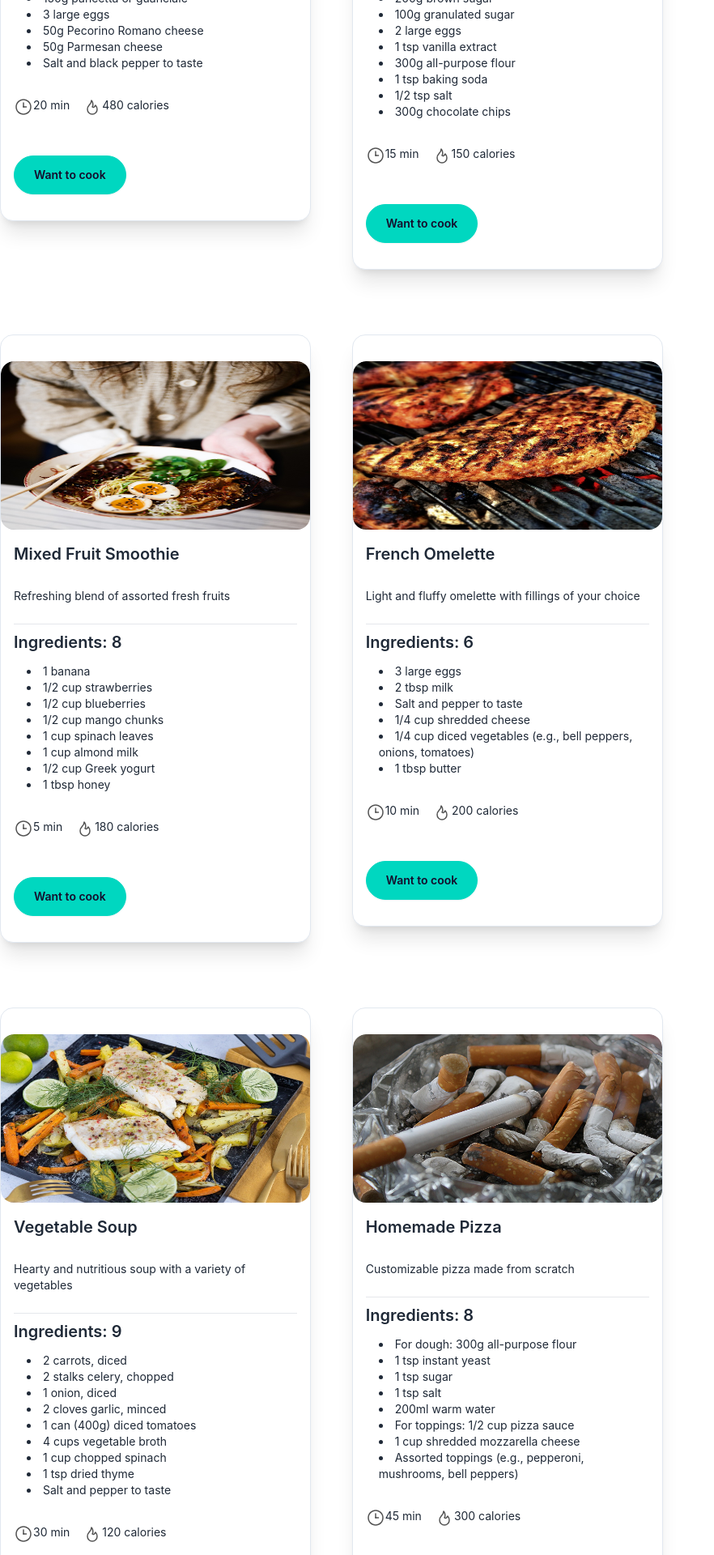
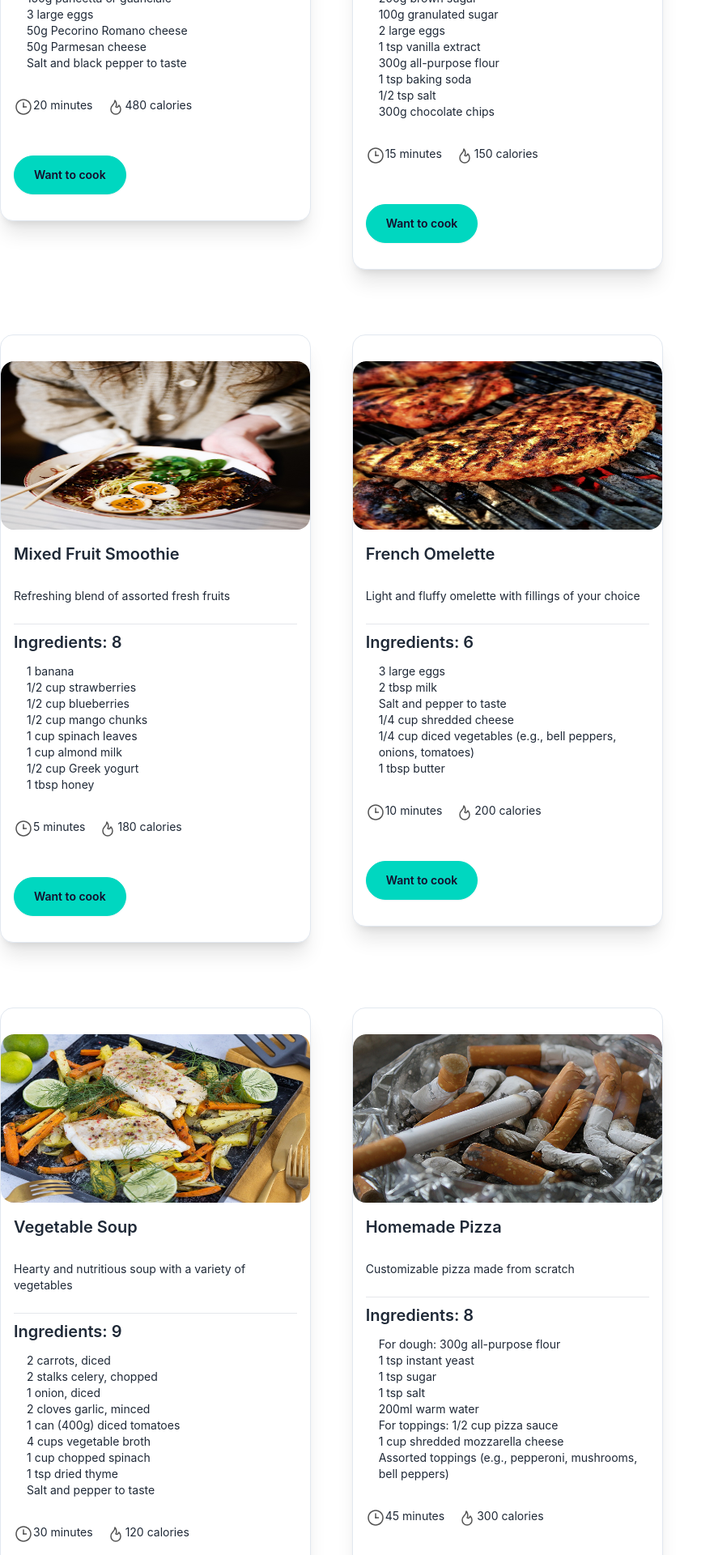
Before and after one commit to ariful2o/Chefs-Table-client, a React (Vite) app: page / in a window 1280 px wide. Shown: the part 1460-3380 px from the top of the page at 81% size, without its empty margins (0-882 px from the left). Built offline with nearby package versions, Linux system fonts and the light colour scheme.

Commit message:
tost show

```diff
--- a/package.json
+++ b/package.json
@@ -11,7 +11,8 @@
   },
   "dependencies": {
     "react": "^18.2.0",
-    "react-dom": "^18.2.0"
+    "react-dom": "^18.2.0",
+    "react-toastify": "^10.0.5"
   },
   "devDependencies": {
     "@types/react": "^18.2.66",
--- a/public/resepe.json
+++ b/public/resepe.json
@@ -1,7 +1,7 @@
 [
   {
     "recipe_image": "./images/Rectangle 20170 (1).png",
-    "recipe_id": "001",
+    "recipe_id": 1,
     "recipe_name": "Spaghetti Carbonara",
     "short_description": "Classic Italian pasta dish with creamy sauce",
     "ingredients": [
@@ -12,12 +12,12 @@
       "50g Parmesan cheese",
       "Salt and black pepper to taste"
     ],
-    "preparing_time": "20 min",
-    "calories": "480 calories"
+    "preparing_time": 20,
+    "calories": 480
   },
   {
     "recipe_image": "./images/Rectangle 20170.png",
-    "recipe_id": "002",
+    "recipe_id": 2,
     "recipe_name": "Chocolate Chip Cookies",
     "short_description": "Homemade cookies loaded with chocolate chips",
     "ingredients": [
@@ -31,12 +31,12 @@
       "1/2 tsp salt",
       "300g chocolate chips"
     ],
-    "preparing_time": "15 min",
-    "calories": "150 calories"
+    "preparing_time": 15,
+    "calories": 150
   },
   {
     "recipe_image": "./images/ramen-7238665_1280.jpg",
-    "recipe_id": "003",
+    "recipe_id": 3,
     "recipe_name": "Mixed Fruit Smoothie",
     "short_description": "Refreshing blend of assorted fresh fruits",
     "ingredients": [
@@ -49,12 +49,12 @@
       "1/2 cup Greek yogurt",
       "1 tbsp honey"
     ],
-    "preparing_time": "5 min",
-    "calories": "180 calories"
+    "preparing_time": 5,
+    "calories": 180
   },
   {
     "recipe_image": "./images/meat-123668_1280.jpg",
-    "recipe_id": "004",
+    "recipe_id": 4,
     "recipe_name": "French Omelette",
     "short_description": "Light and fluffy omelette with fillings of your choice",
     "ingredients": [
@@ -65,12 +65,12 @@
       "1/4 cup diced vegetables (e.g., bell peppers, onions, tomatoes)",
       "1 tbsp butter"
     ],
-    "preparing_time": "10 min",
-    "calories": "200 calories"
+    "preparing_time": 10,
+    "calories": 200
   },
   {
     "recipe_image": "./images/fish-8031138_1280.jpg",
-    "recipe_id": "005",
+    "recipe_id": 5,
     "recipe_name": "Vegetable Soup",
     "short_description": "Hearty and nutritious soup with a variety of vegetables",
     "ingredients": [
@@ -84,12 +84,12 @@
       "1 tsp dried thyme",
       "Salt and pepper to taste"
     ],
-    "preparing_time": "30 min",
-    "calories": "120 calories"
+    "preparing_time": 30,
+    "calories": 120
   },
   {
     "recipe_image": "./images/cigarettes-83571_1280.jpg",
-    "recipe_id": "006",
+    "recipe_id": 6,
     "recipe_name": "Homemade Pizza",
     "short_description": "Customizable pizza made from scratch",
     "ingredients": [
@@ -102,7 +102,7 @@
       "1 cup shredded mozzarella cheese",
       "Assorted toppings (e.g., pepperoni, mushrooms, bell peppers)"
     ],
-    "preparing_time": "45 min",
-    "calories": "300 calories"
+    "preparing_time": 45,
+    "calories": 300
   }
 ]
--- a/src/App.jsx
+++ b/src/App.jsx
@@ -22,7 +22,7 @@ function App() {
     setCurrentlyCook([...currentlyCook,addItem]);
     //remove cookitem list
     setCookitem(cookitem.filter((item) => item.id!== addItem.id));
-    console.log(currentlyCook.length)
+    // console.log(currentlyCook.length)
     setCookSerial(cookSerial+1)
   }
 
--- a/src/Components/Cards/Cards.jsx
+++ b/src/Components/Cards/Cards.jsx
@@ -3,12 +3,20 @@ import Card from "../card/Card";
 
 export default function Cards({ handleCookTiem }) {
   const [cards, setCards] = useState([]);
-  // console.log(cards)
+
   useEffect(() => {
     fetch("../../../public/resepe.json")
       .then((res) => res.json())
       .then((data) => setCards(data));
   }, []);
+
+  const handleSelect = (id) => {
+    const updatedCards = cards.map(card =>
+      card.recipe_id === id ? { ...card, selected: !card.selected } : card
+    );
+    setCards(updatedCards);
+    handleCookTiem(updatedCards.find(card => card.recipe_id === id));
+  };
   return (
     <div className="grid lg:grid-cols-2 grid-cols-1 mt-10 gap-4 w-full lg:w-4/6">
       {cards.map((card) => {
@@ -17,6 +25,7 @@ export default function Cards({ handleCookTiem }) {
             key={card.id}
             card={card}
             handleCookTiem={handleCookTiem}
+            handleSelect={handleSelect}
           ></Card>
         );
       })}
--- a/src/Components/CookSummary/WantCook/ShowCookItem/ShowCookItem.jsx
+++ b/src/Components/CookSummary/WantCook/ShowCookItem/ShowCookItem.jsx
@@ -10,8 +10,8 @@ export default function ShowCookItem({ item ,handleCurrentlyCook,}) {
       <tr>
         <th><img src={icon8} alt="" /></th>
         <td>{recipe_name}</td>
-        <td>{preparing_time}</td>
-        <td>{calories}</td>
+        <td>{preparing_time} minutes</td>
+        <td>{calories} calories</td>
         <td>
           <button onClick={()=>handleCurrentlyCook(item,id)} className="btn btn-accent text-[#150B2B] rounded-[50px] px-6">
             Preparing
--- a/src/Components/CurrentlyCook/CurrentlyCook.jsx
+++ b/src/Components/CurrentlyCook/CurrentlyCook.jsx
@@ -1,5 +1,6 @@
 import React from "react";
 import CurrentlyCookShow from "./CurrentlyCookShow/CurrentlyCookShow"
+import TotalCalMin from "./CurrentlyCookShow/TotalCalMin/TotalCalMin";
 export default function CurrentlyCook({currentlyCook,cookSerial}) {
     // console.log(currentlyCook)
   return (
@@ -29,6 +30,7 @@ export default function CurrentlyCook({currentlyCook,cookSerial}) {
                   )
                 })
             }
+            <TotalCalMin currentlyCook={currentlyCook}></TotalCalMin>
         </table>
       </div>
     </div>
--- a/src/Components/CurrentlyCook/CurrentlyCookShow/CurrentlyCookShow.jsx
+++ b/src/Components/CurrentlyCook/CurrentlyCookShow/CurrentlyCookShow.jsx
@@ -9,8 +9,8 @@ export default function CurrentlyCookShow({ item }) {
       <tr>
         <th></th>
         <td>{recipe_name}</td>
-        <td>{preparing_time}</td>
-        <td>{calories}</td>
+        <td>{preparing_time} minutes</td>
+        <td>{calories} calories</td>
      </tr>
     </tbody>
   );
--- /dev/null
+++ b/src/Components/CurrentlyCook/CurrentlyCookShow/TotalCalMin/TotalCalMin.jsx
@@ -0,0 +1,19 @@
+import React from "react";
+
+export default function TotalCalMin({currentlyCook}) {
+    for (const item of currentlyCook) {
+
+        console.log(item)
+    }
+  return (
+    <div>
+      <hr />
+      {/* <tr>
+        <th></th>
+        <td></td>
+        <td>{preparing_time} minutes</td>
+        <td>{calories} calories</td>
+      </tr> */}
+    </div>
+  );
+}
--- a/src/Components/card/Card.jsx
+++ b/src/Components/card/Card.jsx
@@ -1,4 +1,6 @@
-import React from "react";
+import React, { useState } from "react";
+import { toast, ToastContainer } from "react-toastify";
+import "react-toastify/dist/ReactToastify.css";
 import clock from "../../../public/icons/Frame (2).svg";
 import caloriesimg from "../../../public/icons/Frame (3).svg";
 
@@ -11,9 +13,30 @@ export default function Card({ card, handleCookTiem }) {
     preparing_time,
     calories
   } = card;
+
+  const [selected, setSelected] = useState(false);
+
+  const handleSelect = () => {
+    if (selected) {
+      // Show toast notification if card is already selected
+      toast.warning("You've already selected this recipe!", {
+        position: "top-center",
+        autoClose: 3000, // Close the toast after 3 seconds
+        hideProgressBar: false,
+        closeOnClick: true,
+        pauseOnHover: true,
+        draggable: true,
+        progress: undefined,
+      });
+    } else {
+      setSelected(true);
+      handleCookTiem(card);
+    }
+  };
+
   return (
     <div>
-      <div className="card card-compact w-96 bg-base-100 shadow-xl my-8 pt-8 border border-slate-200">
+      <div className={`card card-compact w-96 bg-base-100 shadow-xl my-8 pt-8 border ${selected ? 'border-green-500' : 'border-slate-200'}`}>
         <figure>
           <img className="h-52 w-full rounded-2xl" src={recipe_image} alt="recipe_image" />
         </figure>
@@ -22,31 +45,32 @@ export default function Card({ card, handleCookTiem }) {
           <p className="my-4">{short_description}</p>
           <hr />
           <h2 className="card-title">Ingredients: {ingredients.length}</h2>
-          <ou className="ml-4">
-            {ingredients.map((producDetalis,idx) => {
+          <ol className="ml-4">
+            {ingredients.map((producDetalis, idx) => {
               return <li key={idx}>{producDetalis}</li>;
             })}
-          </ou>
+          </ol>
           <div className="flex my-6">
             <div className="flex">
               <img src={clock} alt="" />
-              <p className="">{preparing_time}</p>
+              <p className="">{preparing_time} minutes</p>
             </div>
             <div className="flex ml-4">
               <img src={caloriesimg} alt="" />
-              <p className="">{calories}</p>
+              <p className="">{calories} calories</p>
             </div>
           </div>
-          <div className=" my-4">
+          <div className="my-4">
             <button
-              onClick={() => handleCookTiem(card)}
-              className="btn btn-accent text-[#150B2B] rounded-[50px] px-6 py-3"
+              onClick={handleSelect}
+              className={`btn btn-accent text-[#150B2B] rounded-[50px] px-6 py-3 ${selected ? 'bg-green-500' : ''}`}
             >
-              Want to cook
+              {selected ? 'Selected' : 'Want to cook'}
             </button>
           </div>
         </div>
       </div>
+      <ToastContainer />
     </div>
   );
 }
```
Also changed, not shown: 1 other file (tests, documents, lock files or other folders).
